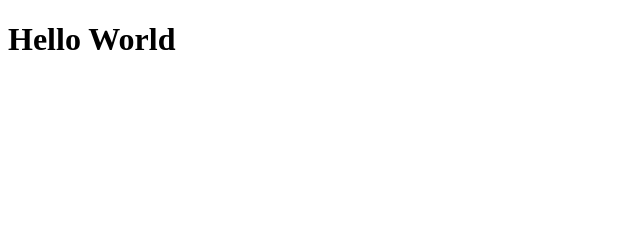
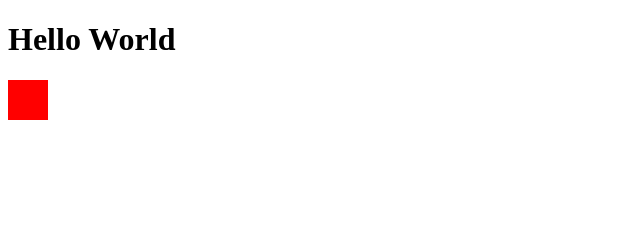
Before and after one commit to FilbertBrit/JS-Project-POKER-BLACKJACK, a website built with webpack: page index.html in a window 1280 px wide. Shown: the whole page, without its empty margins (0-640 px from the left). Built offline with nearby package versions, Linux system fonts and the light colour scheme.

Commit message:
Updated skeleton

```diff
--- a/src/index.js
+++ b/src/index.js
@@ -1,2 +1,2 @@
-const root = document.getElementById("canvas")
-console.log(root);
+const canvas = document.getElementById("canvas")
+console.log(canvas);
--- a/src/index.scss
+++ b/src/index.scss
@@ -1 +1,2 @@
 // @import url("./styles.css");
+@import url("./styles/home-page.scss");
--- /dev/null
+++ b/src/styles/home-page.scss
@@ -0,0 +1,5 @@
+canvas{
+    background-color: red;
+    height: 40px;
+    width: 40px;
+}
```
Also changed, not shown: dist/main.css, dist/main.js.
